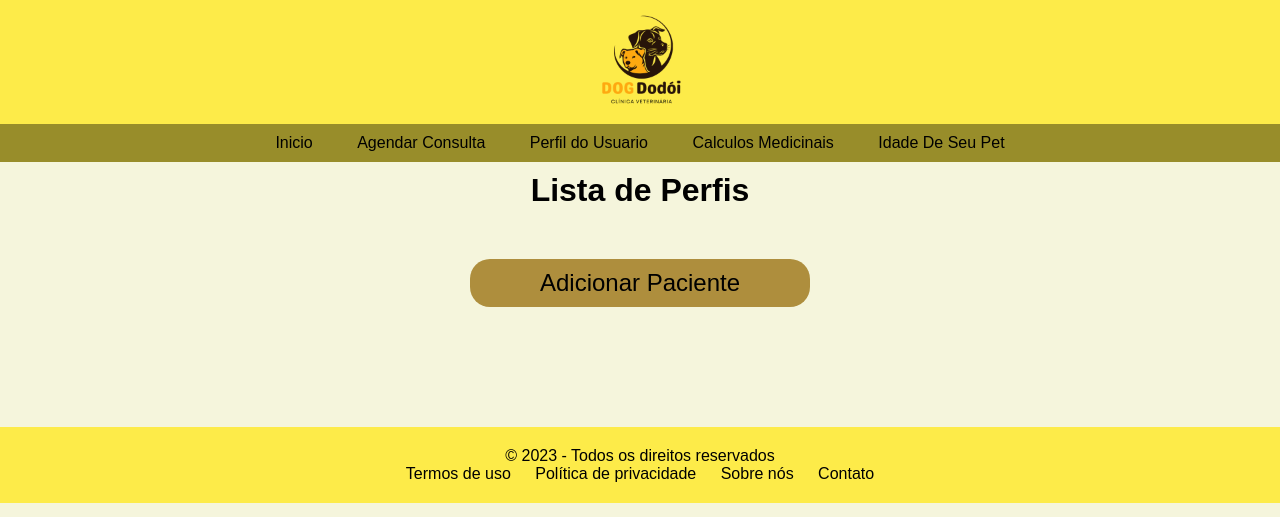
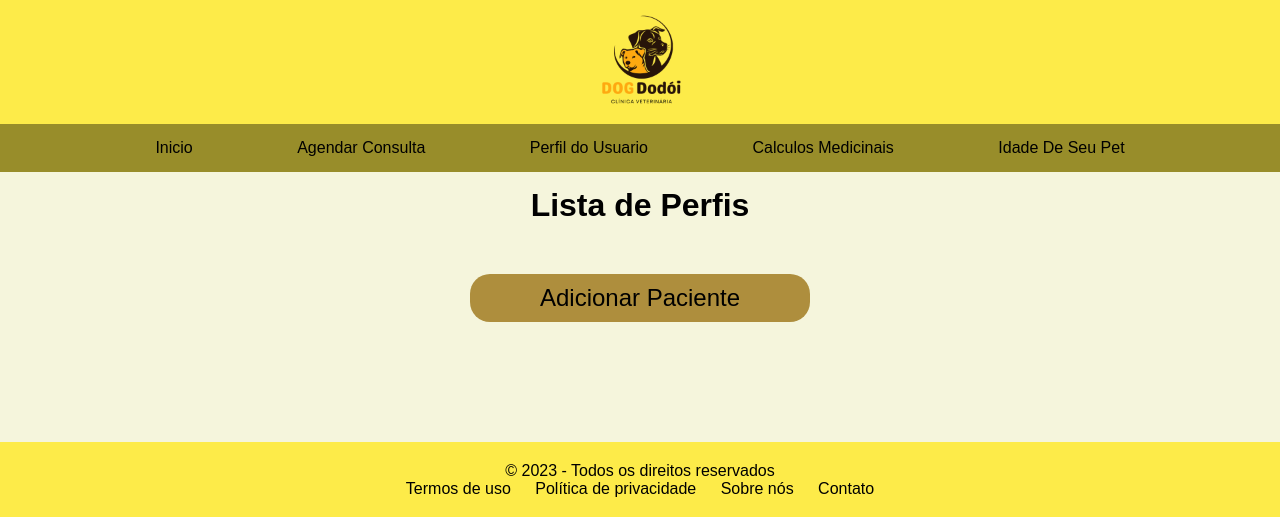
Before and after one commit to pikaroto69/Site-vet-consultas, a Flask app: page /indez in a window 1280 px wide. Shown: the top 517 px of the page. Run offline with Flask 3, Linux system fonts and the light colour scheme.

Commit message:
site veterinaria talvez final 2
mudou partes do cabeçalho e conectou a home e etc

```diff
--- a/main.py
+++ b/main.py
@@ -3,9 +3,15 @@ from flask import Flask, request, jsonify, render_template, request, redirect
 app = Flask(__name__)
 
 consultas = []
-@app.route('/consultas')
-def consultas():
+
+@app.route('/consultass')
+def consultass():
     return render_template('consultas.html', consultas=consultas)
+
+@app.route('/abrir_consultas')
+def abrir_consultas():
+    return render_template('adicionar_consulta.html')
+
 @app.route('/adicionar_consulta', methods=['GET', 'POST'])
 def adicionar_consulta():
     """
@@ -20,9 +26,10 @@ def adicionar_consulta():
         sintoma = request.form['sintoma']
         codigo = len(consultas)
         consultas.append([codigo, nome, animal, data, sintoma])
-        return redirect('/')  # Redireciona de volta para a página inicial
+        return redirect('/consultas')  # Redireciona de volta para a página inicial
     else:
         return render_template('adicionar_consulta.html')  # Renderiza o formulário de adicionar contato
+
 @app.route('/editar_consulta/<int:codigo>', methods=['GET', 'POST'])
 def editar_consulta(codigo):
     """
@@ -197,7 +204,5 @@ def calcular_dose_medicamento():
 def home():
     return render_template('index.html')
 
-
-
 if __name__ == '__main__':
     app.run(debug=True)
--- a/static/estelo.css
+++ b/static/estelo.css
@@ -5,13 +5,15 @@
     font-family: Arial, Helvetica, sans-serif;
 }
 
+
+body {
+    background-color: #f5f5dC;
+}
+
+
 header{
     text-align: center;
     background: #fdeb49;
-}
-
-body {
-    background-color: #f5f5dC;
 }
 
 
@@ -26,7 +28,7 @@ body {
     padding: 10px;
     padding-left: 50px;
     padding-right: 50px;
-    margin: 10px;
+    margin: 0px;
     font-family:Arial, Helvetica, sans-serif;
 }
 .botcabecalho:hover{
@@ -40,7 +42,7 @@ body {
 
 h1{
     text-align: center;
-    margin-top: 10px;
+    margin-top: 15px;
 }
 
 .adicionar{
@@ -113,8 +115,8 @@ a {
 }
 
 @media (max-width: 1440px) {
-    .cabecalho, .botcabecalho {
-        padding: 10px;
+    .cabecalho, {
+        padding: 15px;
     }
 
     .adicionar {
--- a/static/estilo.css
+++ b/static/estilo.css
@@ -6,7 +6,7 @@ header{
 
 .cabecalho{
     background-color:#988d2a;
-    padding: 35px;
+    padding: 15px;
 
 }
 .botcabecalho{
@@ -26,7 +26,6 @@ header{
 .logo{
     width: 120px;
 }
-
 
 
 body {
--- a/static/estilus.css
+++ b/static/estilus.css
@@ -23,6 +23,8 @@ body {
     background-color: #988d2a;
     color: black;
     padding: 10px;
+    padding-left: 50px;
+    padding-right: 35px;
     margin: 10px;
     font-family: Arial, Helvetica, sans-serif;
 }
--- a/static/style.css
+++ b/static/style.css
@@ -63,7 +63,7 @@ header{
     color:black;
     padding: 10px;
     padding-left: 50px;
-    padding-right: 50px;
+    padding-right: 35px;
     margin: 10px;
     font-family:Arial, Helvetica, sans-serif;
 }
--- a/static/style2.css
+++ b/static/style2.css
@@ -68,7 +68,7 @@ header{
     color:black;
     padding: 10px;
     padding-left: 50px;
-    padding-right: 50px;
+    padding-right: 35px;
     margin: 10px;
     font-family:Arial, Helvetica, sans-serif;
 }
--- a/templates/adicionar_consulta.html
+++ b/templates/adicionar_consulta.html
@@ -10,8 +10,8 @@
     <header>
         <img class="logo" src="static/img/DOG.png">
         <div class="cabecalho">
-            <a class="botcabecalho" href="/indes"><bottom>Inicio</bottom></a>
-            <a class="botcabecalho" href="/"><bottom>Agendar Consulta</bottom></a>
+            <a class="botcabecalho" href="/"><bottom>Inicio</bottom></a>
+            <a class="botcabecalho" href="/abrir_consultas"><bottom>Agendar Consulta</bottom></a>
             <a class="botcabecalho" href="/indez"><bottom>Perfil do Usuario</bottom></a>
             <a class="botcabecalho" href="/inde"><bottom>Calculos Medicinais</bottom></a>
             <a class="botcabecalho" href="/mostrar_calcular_idade"><bottom>Idade De Seu Pet</bottom></a>
--- a/templates/adicionar_paciente.html
+++ b/templates/adicionar_paciente.html
@@ -10,8 +10,8 @@
     <header>
         <img class="logo" src="static/img/DOG.png">
         <div class="cabecalho">
-            <a class="botcabecalho" href="/indes"><bottom>Inicio</bottom></a>
-            <a class="botcabecalho" href="/"><bottom>Agendar Consulta</bottom></a>
+            <a class="botcabecalho" href="/"><bottom>Inicio</bottom></a>
+            <a class="botcabecalho" href="/abrir_consultas"><bottom>Agendar Consulta</bottom></a>
             <a class="botcabecalho" href="/indez"><bottom>Perfil do Usuario</bottom></a>
             <a class="botcabecalho" href="/inde"><bottom>Calculos Medicinais</bottom></a>
             <a class="botcabecalho" href="/mostrar_calcular_idade"><bottom>Idade De Seu Pet</bottom></a>
--- a/templates/calcular_idade_humana.html
+++ b/templates/calcular_idade_humana.html
@@ -10,8 +10,8 @@
 <header>
     <img class="logo" src="../static/img/DOG.png">
     <div class="cabecalho">
-        <a class="botcabecalho" href="/indes"><bottom>Inicio</bottom></a>
-        <a class="botcabecalho" href="/"><bottom>Agendar Consulta</bottom></a>
+        <a class="botcabecalho" href="/"><bottom>Inicio</bottom></a>
+        <a class="botcabecalho" href="/abrir_consultas"><bottom>Agendar Consulta</bottom></a>
         <a class="botcabecalho" href="/indez"><bottom>Perfil do Usuario</bottom></a>
         <a class="botcabecalho" href="/inde"><bottom>Calculos Medicinais</bottom></a>
         <a class="botcabecalho" href="/mostrar_calcular_idade"><bottom>Idade De Seu Pet</bottom></a>
--- a/templates/consultas.html
+++ b/templates/consultas.html
@@ -11,7 +11,7 @@
             <img class="logo" src="static/img/DOG.png">
             <div class="cabecalho">
                 <a class="botcabecalho" href="/"><bottom>Inicio</bottom></a>
-                <a class="botcabecalho" href="/"><bottom>Agendar Consulta</bottom></a>
+                <a class="botcabecalho" href="/abrir_consultas"><bottom>Agendar Consulta</bottom></a>
                 <a class="botcabecalho" href="/indez"><bottom>Perfil do Usuario</bottom></a>
                 <a class="botcabecalho" href="/inde"><bottom>Calculos Medicinais</bottom></a>
                 <a class="botcabecalho" href="/mostrar_calcular_idade"><bottom>Idade De Seu Pet</bottom></a>
--- a/templates/editar_consulta.html
+++ b/templates/editar_consulta.html
@@ -10,8 +10,8 @@
     <header>
             <img class="logo" src="http://127.0.0.1:5000/static/img/DOG.png">
             <div class="cabecalho">
-                <a class="botcabecalho" href="/indes"><bottom>Inicio</bottom></a>
-                <a class="botcabecalho" href="/"><bottom>Agendar Consulta</bottom></a>
+                <a class="botcabecalho" href="/"><bottom>Inicio</bottom></a>
+                <a class="botcabecalho" href="/abrir_consultas"><bottom>Agendar Consulta</bottom></a>
                 <a class="botcabecalho" href="/indez"><bottom>Perfil do Usuario</bottom></a>
                 <a class="botcabecalho" href="/inde"><bottom>Calculos Medicinais</bottom></a>
                 <a class="botcabecalho" href="/mostrar_calcular_idade"><bottom>Idade De Seu Pet</bottom></a>
--- a/templates/editar_paciente.html
+++ b/templates/editar_paciente.html
@@ -10,8 +10,8 @@
     <header>
         <img class="logo" src="../static/img/DOG.png">
         <div class="cabecalho">
-            <a class="botcabecalho" href="/indes"><bottom>Inicio</bottom></a>
-            <a class="botcabecalho" href="/"><bottom>Agendar Consulta</bottom></a>
+            <a class="botcabecalho" href="/"><bottom>Inicio</bottom></a>
+            <a class="botcabecalho" href="/abrir_consultas"><bottom>Agendar Consulta</bottom></a>
             <a class="botcabecalho" href="/indez"><bottom>Perfil do Usuario</bottom></a>
             <a class="botcabecalho" href="/inde"><bottom>Calculos Medicinais</bottom></a>
             <a class="botcabecalho" href="/mostrar_calcular_idade"><bottom>Idade De Seu Pet</bottom></a>
--- a/templates/index.html
+++ b/templates/index.html
@@ -15,8 +15,8 @@
     <header>
         <img class="logo" src="../static/img/DOG.png">
         <div class="cabecalho">
-            <a class="botcabecalho" href="/indes"><bottom>Inicio</bottom></a>
-            <a class="botcabecalho" href="/"><bottom>Agendar Consulta</bottom></a>
+            <a class="botcabecalho" href="/"><bottom>Inicio</bottom></a>
+            <a class="botcabecalho" href="/abrir_consultas"><bottom>Agendar Consulta</bottom></a>
             <a class="botcabecalho" href="/indez"><bottom>Perfil do Usuario</bottom></a>
             <a class="botcabecalho" href="/inde"><bottom>Calculos Medicinais</bottom></a>
             <a class="botcabecalho" href="/mostrar_calcular_idade"><bottom>Idade De Seu Pet</bottom></a>
--- a/templates/indez.html
+++ b/templates/indez.html
@@ -10,8 +10,8 @@
     <header>
         <img class="logo" src="static/img/DOG.png">
         <div class="cabecalho">
-            <a class="botcabecalho" href="/indes"><bottom>Inicio</bottom></a>
-            <a class="botcabecalho" href="/"><bottom>Agendar Consulta</bottom></a>
+        <a class="botcabecalho" href="/"><bottom>Inicio</bottom></a>
+            <a class="botcabecalho" href="/abrir_consultas"><bottom>Agendar Consulta</bottom></a>
             <a class="botcabecalho" href="/indez"><bottom>Perfil do Usuario</bottom></a>
             <a class="botcabecalho" href="/inde"><bottom>Calculos Medicinais</bottom></a>
             <a class="botcabecalho" href="/mostrar_calcular_idade"><bottom>Idade De Seu Pet</bottom></a>
--- a/templates/peso_medicamento.html
+++ b/templates/peso_medicamento.html
@@ -7,8 +7,8 @@
 <header>
     <img class="logo" src="../static/img/DOG.png">
     <div class="cabecalho">
-        <a class="botcabecalho" href="/indes"><bottom>Inicio</bottom></a>
-        <a class="botcabecalho" href="/"><bottom>Agendar Consulta</bottom></a>
+        <a class="botcabecalho" href="/"><bottom>Inicio</bottom></a>
+        <a class="botcabecalho" href="/abrir_consultas"><bottom>Agendar Consulta</bottom></a>
         <a class="botcabecalho" href="/indez"><bottom>Perfil do Usuario</bottom></a>
         <a class="botcabecalho" href="/inde"><bottom>Calculos Medicinais</bottom></a>
         <a class="botcabecalho" href="/mostrar_calcular_idade"><bottom>Idade De Seu Pet</bottom></a>
```
Also changed, not shown: templates/inde.html (+4 -4 lines).
